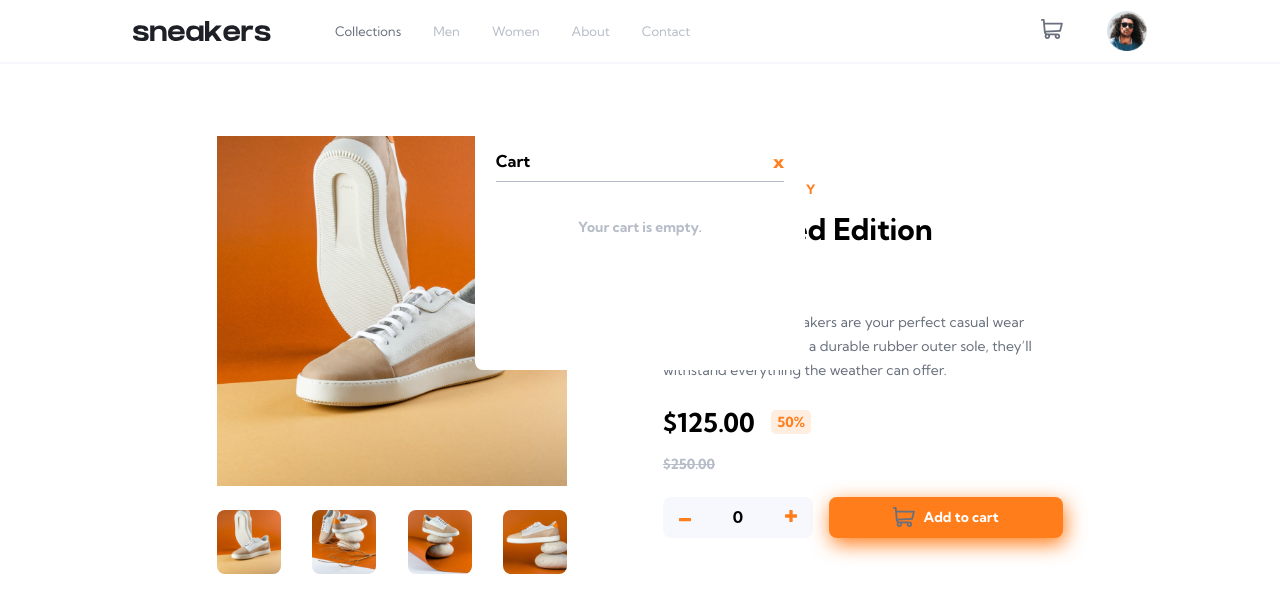
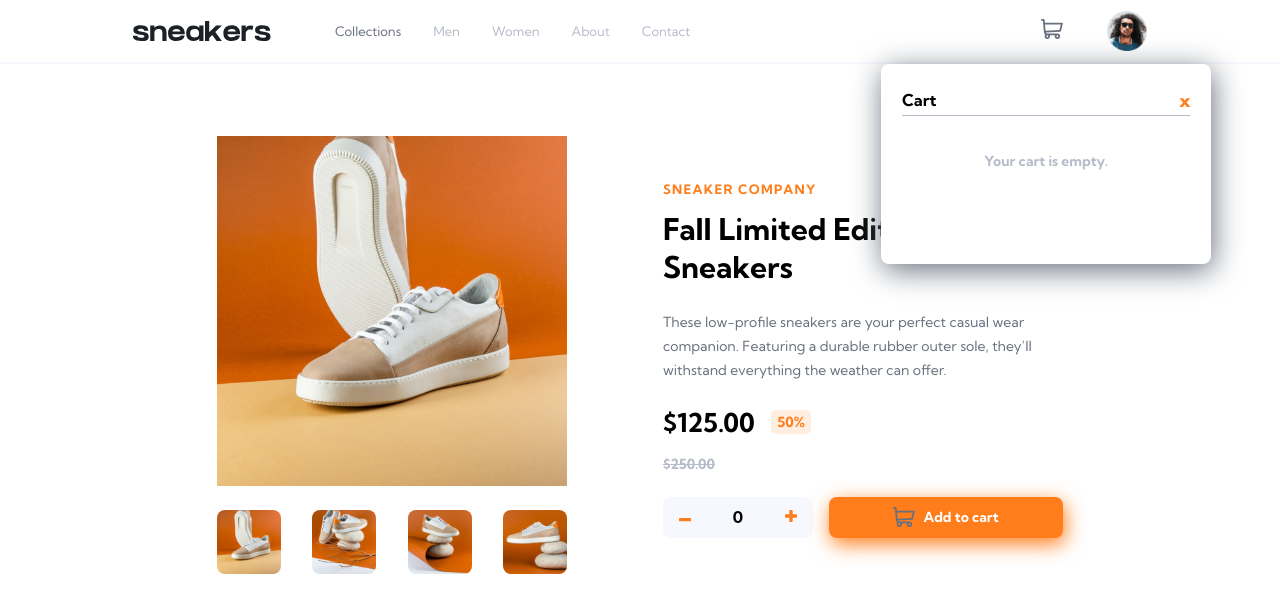
Before and after one commit to anh-vumartell/ecommerce-product-page-react-sass, a React (Create React App) app: page / in a window 1280 px wide. Both pictures are taken after a click on the button 1052 px from the left and 30 px from the top of the page. Shown: the top 612 px of the page. Built offline with nearby package versions, Linux system fonts and the light colour scheme.

Commit message:
fix cart position in desktop view

```diff
--- a/src/styles/components/_cart.scss
+++ b/src/styles/components/_cart.scss
@@ -3,7 +3,7 @@
   position: absolute;
   top: 7.5rem;
   width: 330px;
-  height: 250px;
+  height: 200px;
   background-color: $white;
   z-index: 300;
   border-radius: $border-radius;
@@ -83,9 +83,17 @@
     font-size: $font-s - 2px;
     color: $white;
     transition: 0.3s linear;
-    box-shadow: $shadow;
+    box-shadow: $button-shadow;
   }
   .btn-checkout:hover {
     transform: translateY(10%);
   }
 }
+
+@media screen and (min-width: 1000px) {
+  .cart {
+    top: 4rem;
+    right: 4.3rem;
+    box-shadow: $box-shadow;
+  }
+}
--- a/src/styles/components/_productProfile.scss
+++ b/src/styles/components/_productProfile.scss
@@ -93,7 +93,7 @@
     background-color: $primary-orange;
     border-radius: $border-radius;
     cursor: pointer;
-    box-shadow: $shadow;
+    box-shadow: $button-shadow;
     display: flex;
     justify-content: center;
     align-items: center;
--- a/src/styles/helpers/_variables.scss
+++ b/src/styles/helpers/_variables.scss
@@ -35,4 +35,5 @@ $breakpoint-tablet: 600px;
 $border-radius: 8px;
 
 /*SHADOW*/
-$shadow: 2px 6px 20px $primary-orange;
+$button-shadow: 2px 6px 20px $primary-orange;
+$box-shadow: 2px 6px 30px $dark-grayish-blue;
```
